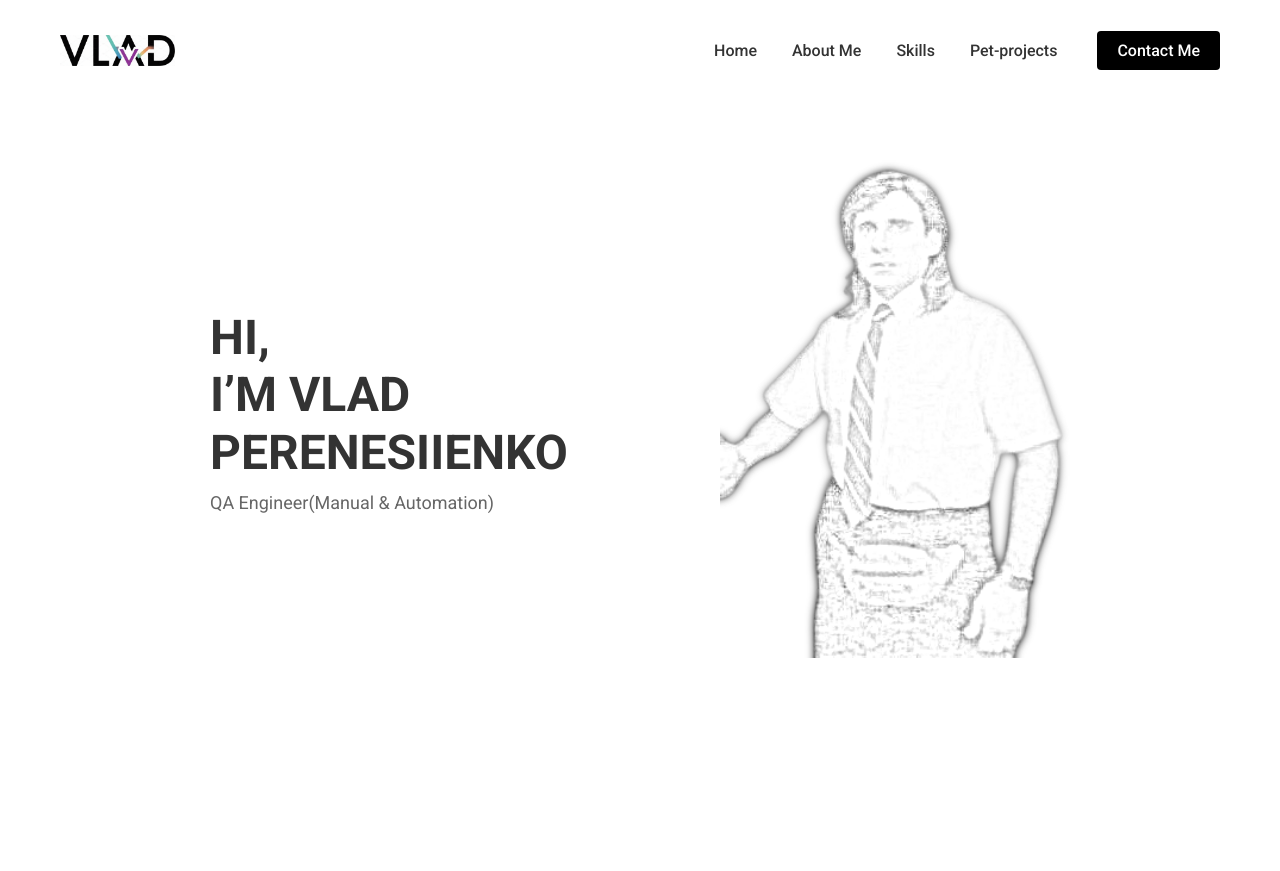
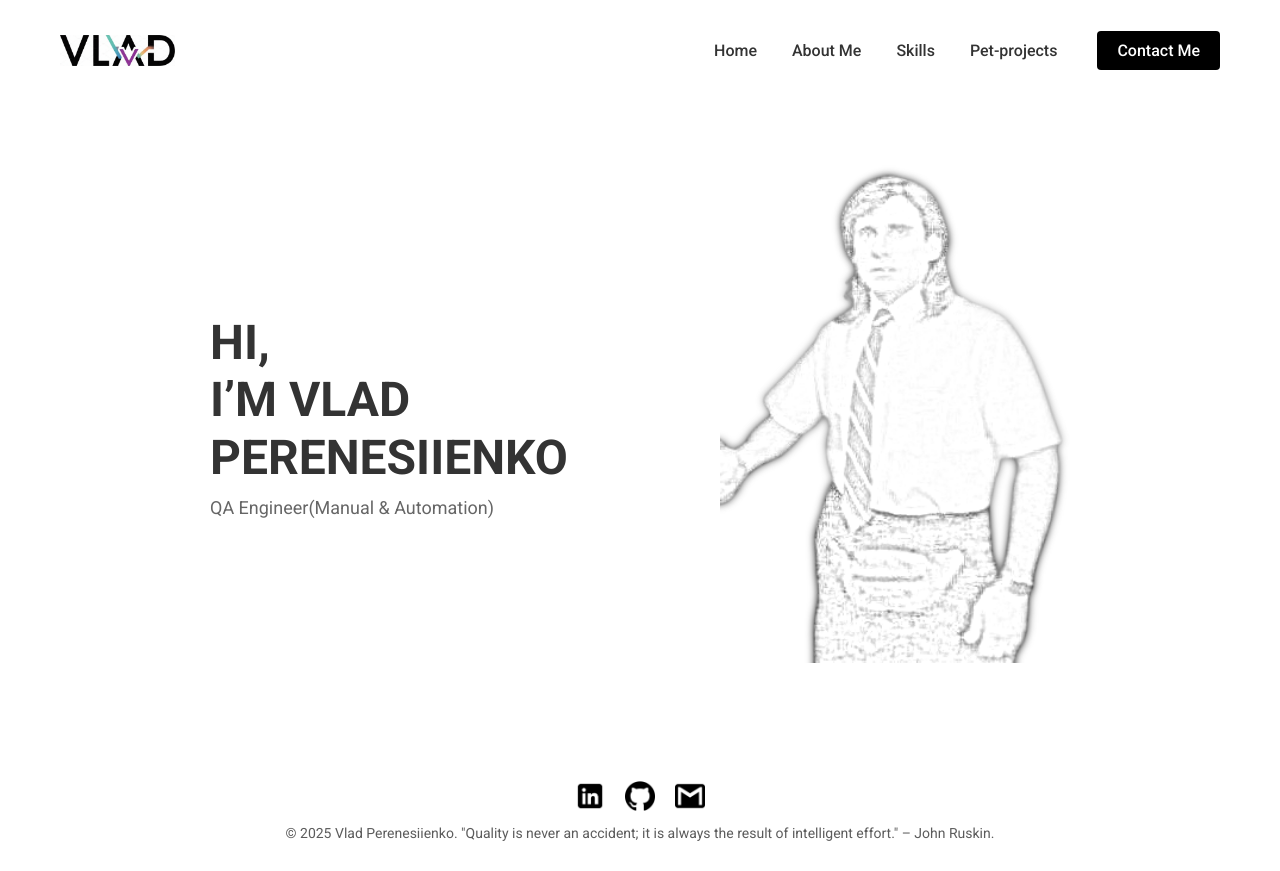
Before and after one commit to Vlad1kek/Vlad-Portfolio, a plain HTML site: page index.html in a window 1280 px wide. Before the commit the page ends 800 px from the top, so only its background shows below. Drawn offline with Linux system fonts and the light colour scheme.

Commit message:
add footer

```diff
--- a/css.css
+++ b/css.css
@@ -79,7 +79,7 @@ nav a:hover {
   justify-content: space-between;
   align-items: center;
   max-width: 900px;
-  margin: 130px auto;
+  margin: 135px auto;
   padding: 20px;
   height: 50vh;
 }
@@ -108,3 +108,41 @@ nav a:hover {
   width: 350px;
   height: auto;
 }
+
+footer {
+  background-color: #ffffff;
+
+  text-align: center;
+  padding: 20px 0;
+  margin-top: 50px;
+}
+
+.footer-container {
+  max-width: 1200px;
+  margin: 0 auto;
+  padding: 10px 20px;
+  display: flex;
+  flex-direction: column;
+  align-items: center;
+}
+
+.footer-social {
+  display: flex;
+  gap: 20px;
+  margin-bottom: 10px;
+}
+
+.footer-social a img {
+  width: 30px;
+  height: 30px;
+  transition: opacity 0.2s ease;
+}
+
+.footer-social a:hover img {
+  opacity: 0.7;
+}
+
+.footer-copy {
+  font-size: 14px;
+  opacity: 0.8;
+}
--- a/index.html
+++ b/index.html
@@ -45,5 +45,27 @@
         <img src="assets\Pencil-sketch.png" alt="Foto Profile" />
       </div>
     </section>
+    <footer>
+      <div class="footer-container">
+        <div class="footer-social">
+          <a
+            href="https://www.linkedin.com/in/perenesiienko"
+            target="email-link"
+          >
+            <img src="assets\linkedin-icon.png" alt="LinkedIn" />
+          </a>
+          <a href="https://github.com/Vlad1kek" target="_blank">
+            <img src="assets/github-icon.png" alt="GitHub" />
+          </a>
+          <a href="mailto:vlad@example.com" target="_blank">
+            <img src="assets\mail-icon.png" alt="Mail" />
+          </a>
+        </div>
+        <div class="footer-copy">
+          &copy; 2025 Vlad Perenesiienko. "Quality is never an accident; it is
+          always the result of intelligent effort." – John Ruskin.
+        </div>
+      </div>
+    </footer>
   </body>
 </html>
```
Also changed, not shown: assets/github-icon.png (added), assets/linkedin-icon.png (added), assets/mail-icon.png (added).
